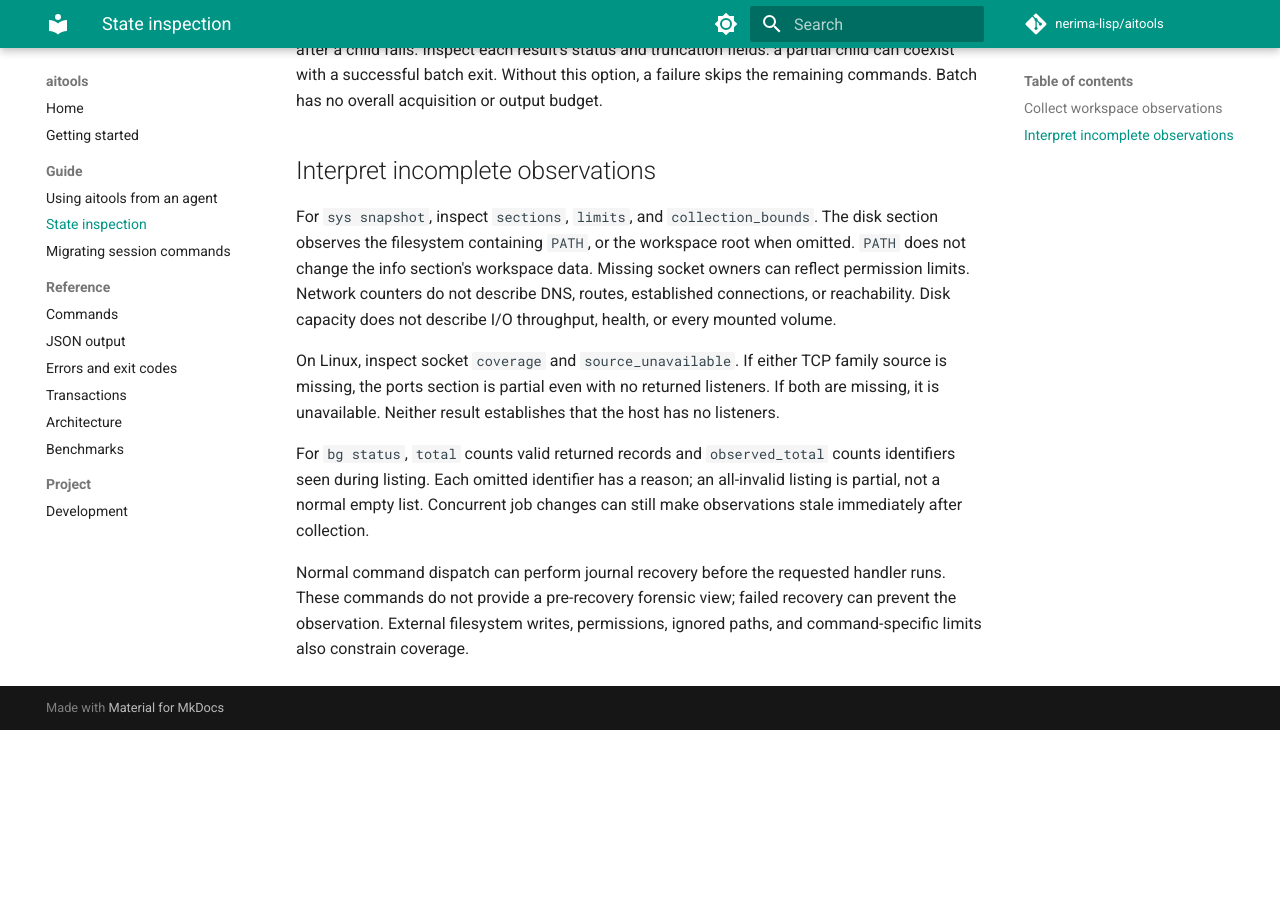
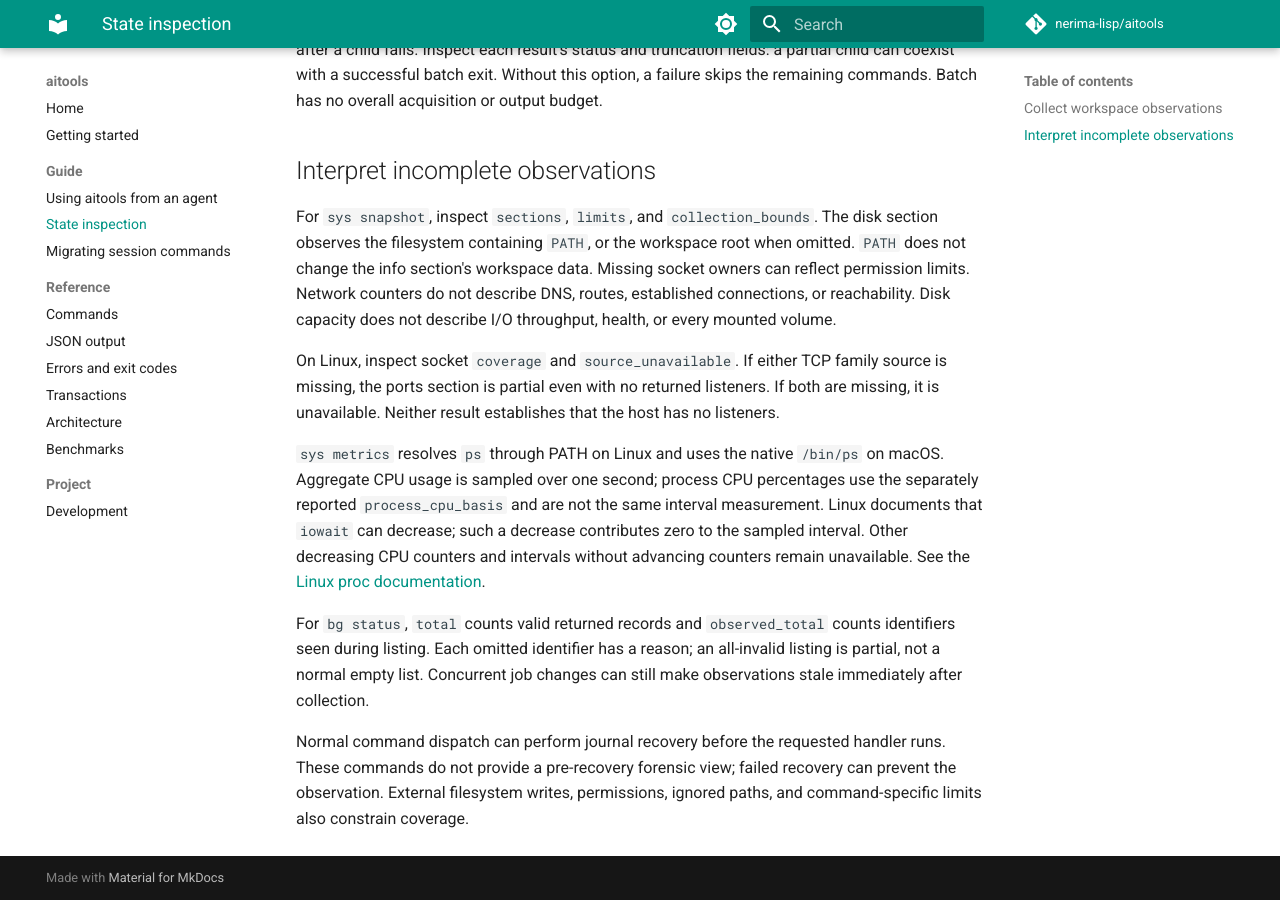
Before and after one commit to nerima-lisp/aitools, an MkDocs documentation site: the page built from docs/src/guide/state-inspection.md, in a window 1280 px wide and 900 px high, scrolled down 1344 px. Built offline with MkDocs 1.6.1 and Material for MkDocs 9.7.7, drawn with Linux system fonts in a browser that asks for light colours; comment, search, counter and statistics services are not loaded; before the commit the page ends 2074 px from its top, so only the background shows below that.

Commit message:
fix: honor Linux metrics tools and portable sed oracles

```diff
--- a/docs/src/guide/state-inspection.md
+++ b/docs/src/guide/state-inspection.md
@@ -50,6 +50,14 @@ family source is missing, the ports section is partial even with no returned
 listeners. If both are missing, it is unavailable. Neither result establishes
 that the host has no listeners.
 
+`sys metrics` resolves `ps` through PATH on Linux and uses the native
+`/bin/ps` on macOS. Aggregate CPU usage is sampled over one second; process
+CPU percentages use the separately reported `process_cpu_basis` and are not
+the same interval measurement. Linux documents that `iowait` can decrease;
+such a decrease contributes zero to the sampled interval. Other decreasing
+CPU counters and intervals without advancing counters remain unavailable.
+See the [Linux proc documentation](https://www.kernel.org/doc/html/latest/filesystems/proc.html).
+
 For `bg status`, `total` counts valid returned records and `observed_total`
 counts identifiers seen during listing. Each omitted identifier has a reason;
 an all-invalid listing is partial, not a normal empty list. Concurrent job
```
Also changed, not shown: 5 other files.
